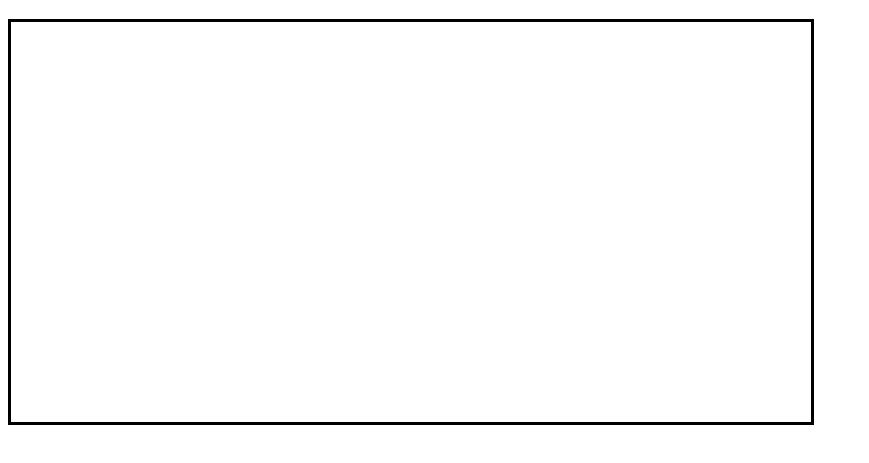
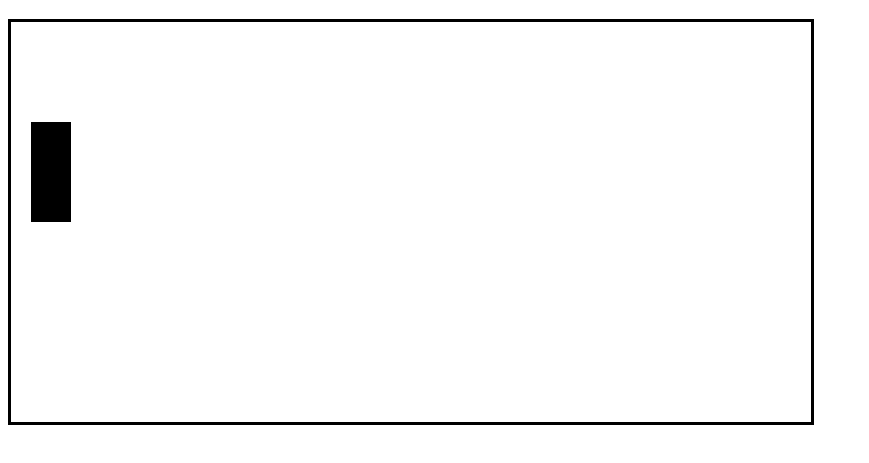
Before and after one commit to pablo-davila1/Ping_PongJs, a plain HTML site: page PongJS/pong/index.html in a window 1280 px wide. Shown: the part 61-524 px from the top of the page, without its empty margins (0-869 px from the left). Drawn offline with Linux system fonts and the light colour scheme.

Commit message:
Scorlls
En este commit se crean las funciones draw() y Bar(), con el fin de agragar a la escena las barras scrolls.

```diff
--- a/PongJS/pong/main.js
+++ b/PongJS/pong/main.js
@@ -6,12 +6,34 @@
         this.game_over = false;
         this.bars=[];
         this.ball = null;
-    }
+    };
     self.Board.prototype ={
         get elements(){
             var elements = this.bars;
-            elements.push(ball);
+            elements.push(this.ball);
             return elements;
+        }
+    };
+
+})();
+
+(function(){
+    self.Bar = function(x,y,width,height,board){
+        this.x=x;
+        this.y=y;
+        this.width=width;
+        this.height=height;
+        this.board=board;
+        this.board.bars.push(this);
+        this.kind ="rectangle";
+    }
+
+    self.Bar.prototype={ // quiiiiiii <--------
+        down:function(){
+
+        },
+        up:function(){
+
         }
     }
 
@@ -26,12 +48,37 @@
         this.ctx = canvas.getContext("2d");
 
     }
+
+    self.BoardView.prototype = {
+        draw: function(){
+            for(var i = this.board.elements.length -1 ; i>=0; i--){
+                var el = this.board.elements[i];
+                draw(this.ctx,el);
+            };
+        }
+    }
+
+    function draw(ctx,element){                                     //<----------
+        if(element != null && element.hasOwnProperty("kind")){
+            switch(element.kind){
+                case "rectangle":
+                    ctx.fillRect(element.x,element.y, element.width, element.height);
+                    break;
+
+            }
+        }
+
+    }
 })();
+
+
 
 window.addEventListener("load",main);
 
 function main(){
     var board = new Board(800,400);
+    var bar = new Bar(20,100,40,100,board);
     var canvas = document.getElementById("canvas");
     var board_view = new BoardView(canvas,board);
+    board_view.draw();
 }
```
Also changed, not shown: PongJS/pong/index.html (line endings or trailing spaces).
